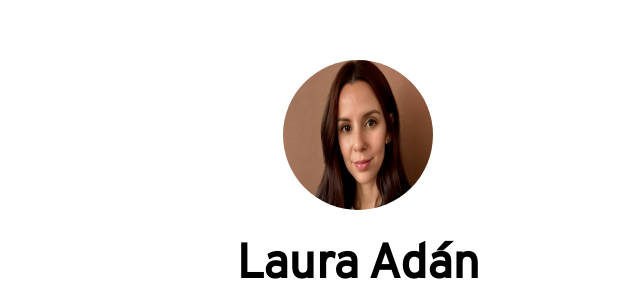
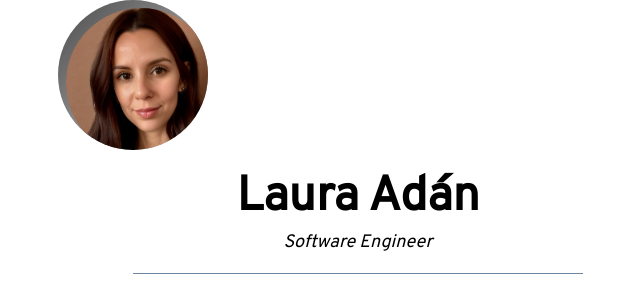
Before and after one commit to lauraadan/Laura_Adan_Website, a website: page index.html in a window 1280 px wide. Shown: the top 295 px of the page, without its empty margins (282-922 px from the left). Drawn offline with Linux system fonts and the light colour scheme.

Commit message:
change image

```diff
--- a/index.html
+++ b/index.html
@@ -28,13 +28,9 @@
   <body>
     <div class="container">
       <div class="row">
-        <div class="column" style="margin-top: 10%">
-          <img
-            src="images/profile2025.jpg"
-            alt="Imagen de Laura Adán"
-            class="profile"
-          />
-
+        <div class="profile">
+          <img src="images/profile2025.jpg" alt="Imagen de Laura Adán" />
+        </div>
           <h1>Laura Adán</h1>
           <p class="subTitulo"><i>Software Engineer</i></p>
 
```
